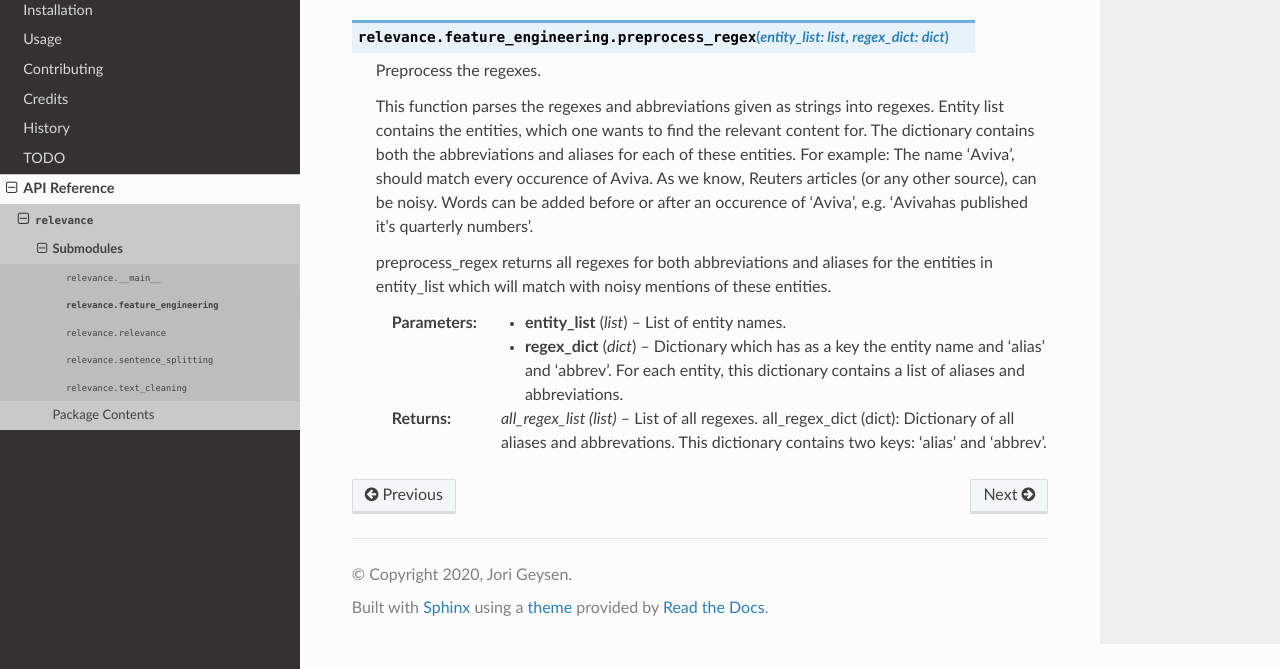
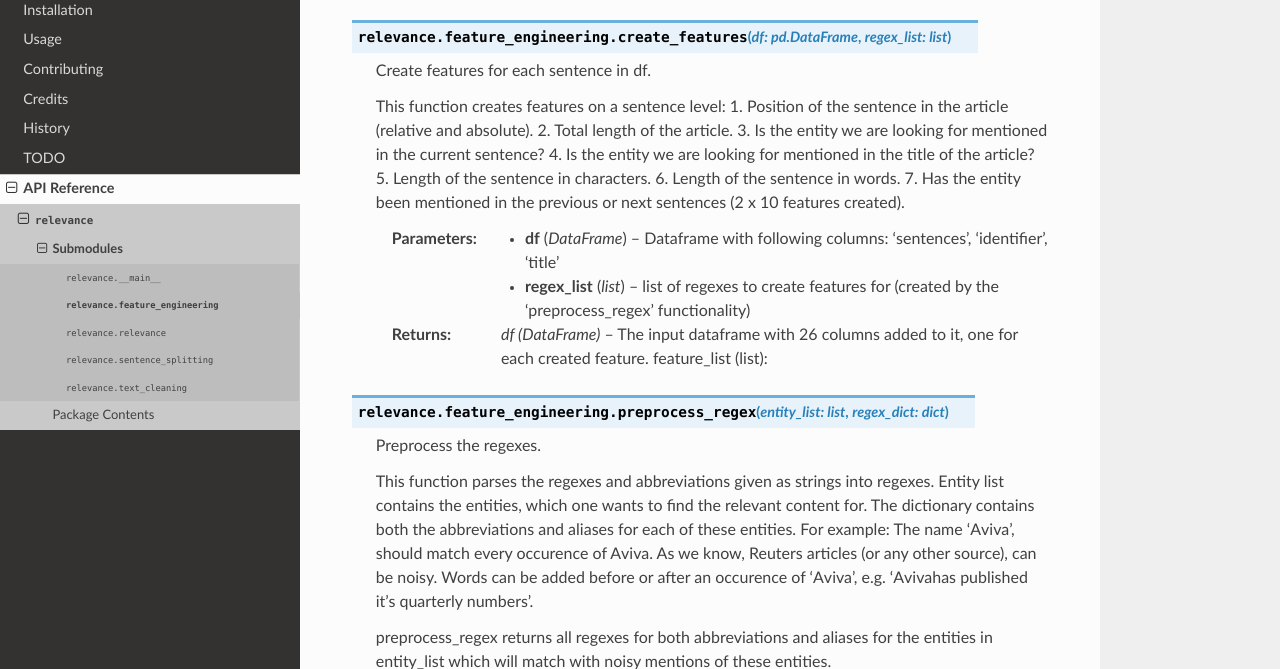
Before and after one commit to jgeysen/relevance, a Sphinx documentation site: the page built from docs/autoapi/relevance/feature_engineering/index.rst, in a window 1280 px wide and 900 px high, scrolled down 268 px, cut to the strip 231-900 px from the top of the window. Built offline with Sphinx 7.4.7 and the Read the Docs theme 2.0.0, drawn with Linux system fonts in a browser that asks for light colours.

```diff
--- a/docs/autoapi/relevance/feature_engineering/index.rst
+++ b/docs/autoapi/relevance/feature_engineering/index.rst
@@ -20,7 +20,30 @@
 
 .. autoapisummary::
 
+   relevance.feature_engineering.create_features
    relevance.feature_engineering.preprocess_regex
+
+
+.. function:: create_features(df: pd.DataFrame, regex_list: list)
+
+   Create features for each sentence in df.
+
+   This function creates features on a sentence level:
+   1. Position of the sentence in the article (relative and absolute).
+   2. Total length of the article.
+   3. Is the entity we are looking for mentioned in the current sentence?
+   4. Is the entity we are looking for mentioned in the title of the article?
+   5. Length of the sentence in characters.
+   6. Length of the sentence in words.
+   7. Has the entity been mentioned in the previous or next sentences (2 x 10 features created).
+
+   :param df: Dataframe with following columns: 'sentences', 'identifier', 'title'
+   :type df: DataFrame
+   :param regex_list: list of regexes to create features for (created by the 'preprocess_regex' functionality)
+   :type regex_list: list
+
+   :returns: *df (DataFrame)* -- The input dataframe with 26 columns added to it, one for each created feature.
+             feature_list (list):
 
 
 .. function:: preprocess_regex(entity_list: list, regex_dict: dict)
```
Also changed, not shown: 1 other file.
